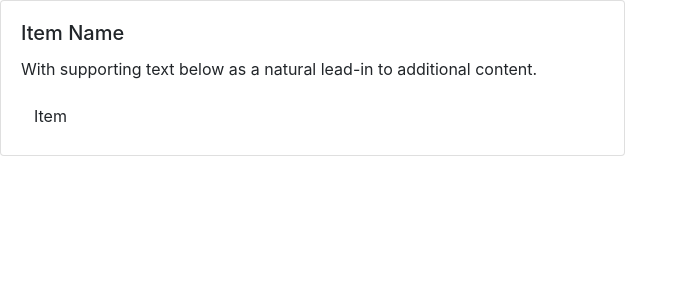
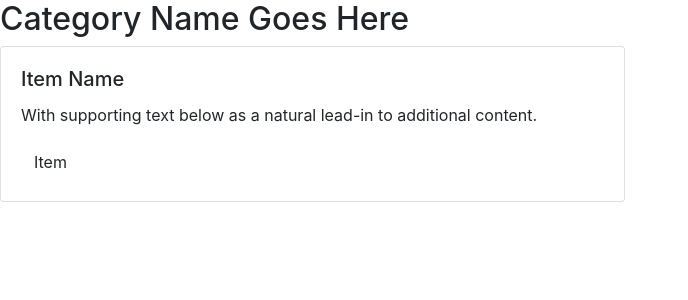
Before and after one commit to kristenmoran/Project-3-Frontend, a React (Create React App) app in the folder pathfinderstore/: page /items in a window 1280 px wide. Shown: the top 300 px of the page, without its empty margins (0-688 px from the left). Built offline with nearby package versions, Linux system fonts and the light colour scheme.

Commit message:
item category title page added

```diff
--- a/pathfinderstore/src/components/CategoryPage/CategoryPage.js
+++ b/pathfinderstore/src/components/CategoryPage/CategoryPage.js
@@ -7,6 +7,7 @@ function CategoryPage() {
 	return (
 		<div>
 			<Header />
+			<h2>Category Name Goes Here</h2>
 			<div class='row'>
 				<div class='col-sm-6'>
 					<div class='card'>
```
